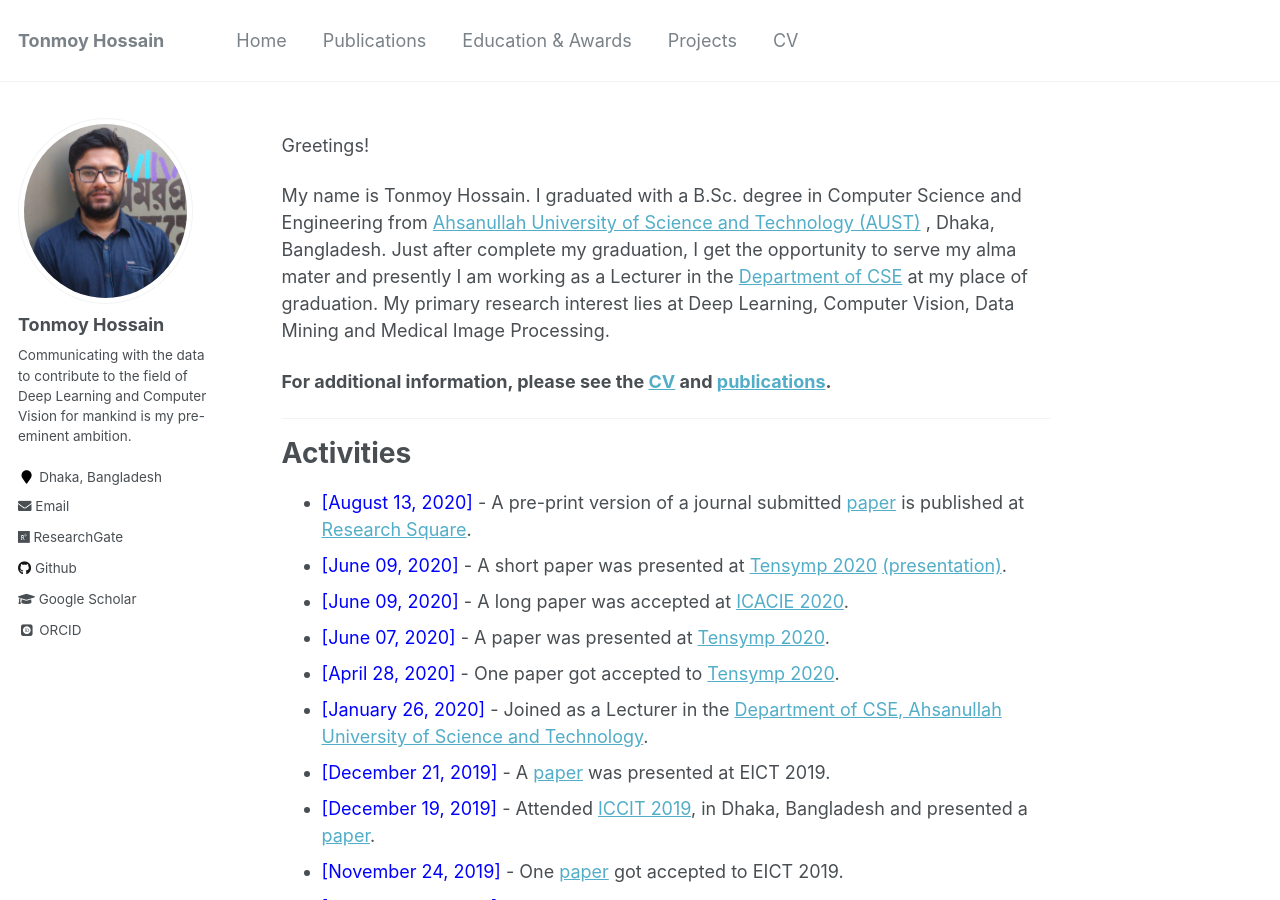
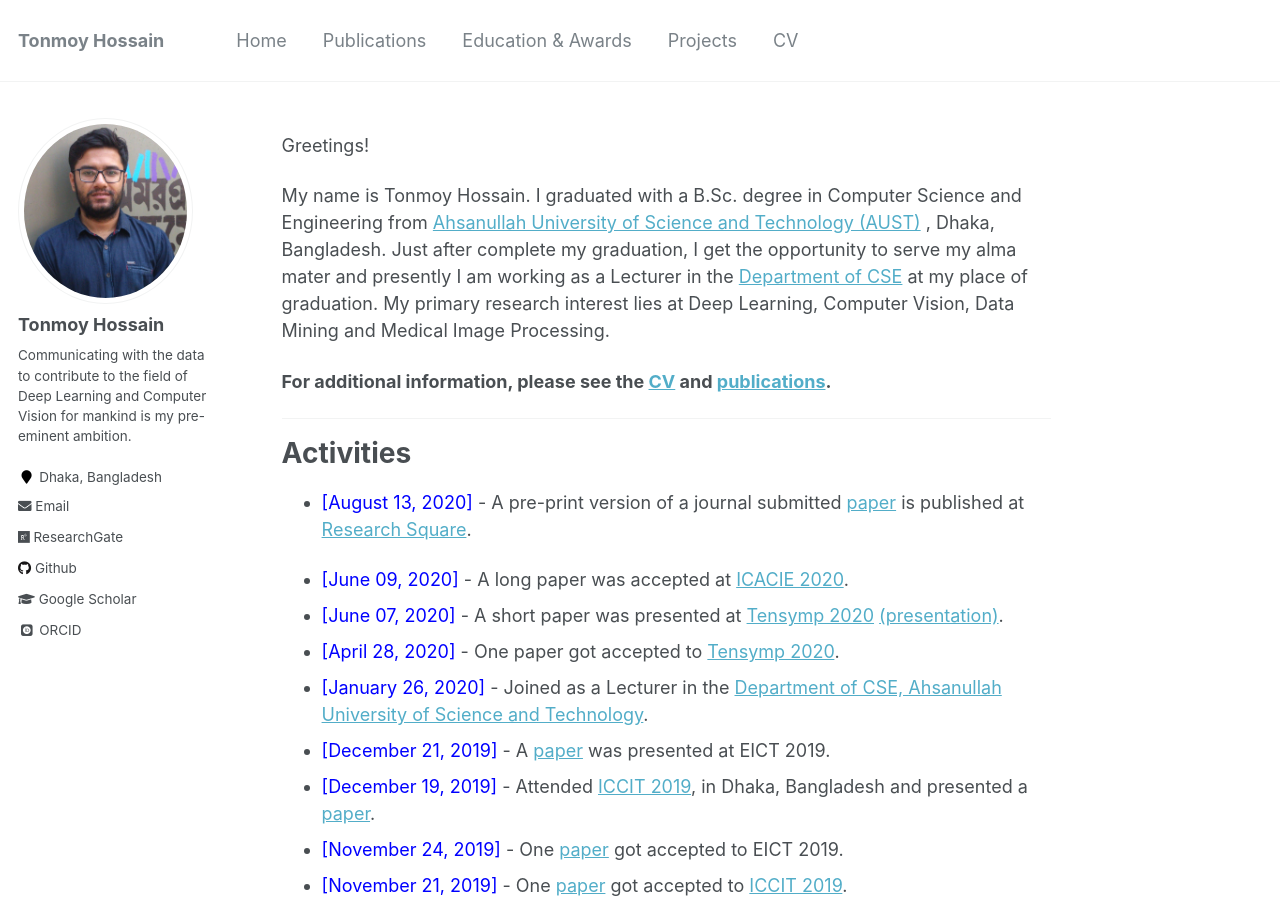
Before and after one commit to shaeekh/shaeekh.github.io, a Jekyll site: the page built from _pages/about.md, in a window 1280 px wide and 900 px high. Built offline with Jekyll 4.4.1, drawn with Linux system fonts in a browser that asks for light colours; some web fonts are replaced.

Commit message:
Update about.md

```diff
--- a/_pages/about.md
+++ b/_pages/about.md
@@ -20,9 +20,9 @@ My name is Tonmoy Hossain. I graduated with a B.Sc. degree in Computer Science a
 # Activities
 
 * <span style="color:Blue"> [August 13, 2020] </span> - A pre-print version of a journal submitted [paper](https://assets.researchsquare.com/files/rs-56285/v1_stamped.pdf) is published at [Research Square](https://www.researchsquare.com/article/rs-56285/v1).
-* <span style="color:Blue"> [June 09, 2020] </span> - A short paper was presented at [Tensymp 2020](http://tensymp2020.com/) [(presentation)](https://tonmoy-hossain.github.io/files/tensymp_presentation.pdf).
+
 * <span style="color:Blue"> [June 09, 2020] </span> - A long paper was accepted at [ICACIE 2020](https://www.icacie.com/2020/).
-* <span style="color:Blue"> [June 07, 2020] </span> - A paper was presented at [Tensymp 2020](http://tensymp2020.com/).
+* <span style="color:Blue"> [June 07, 2020] </span> - A short paper was presented at [Tensymp 2020](http://tensymp2020.com/) [(presentation)](https://tonmoy-hossain.github.io/files/tensymp_presentation.pdf).
 * <span style="color:Blue"> [April 28, 2020] </span> - One paper got accepted to [Tensymp 2020](http://tensymp2020.com/).
 * <span style="color:Blue"> [January 26, 2020] </span> - Joined as a Lecturer in the [Department of CSE, Ahsanullah University of Science and Technology](http://aust.edu/).
 * <span style="color:Blue"> [December 21, 2019] </span> - A [paper](https://ieeexplore.ieee.org/document/9068847) was presented at EICT 2019.
```
